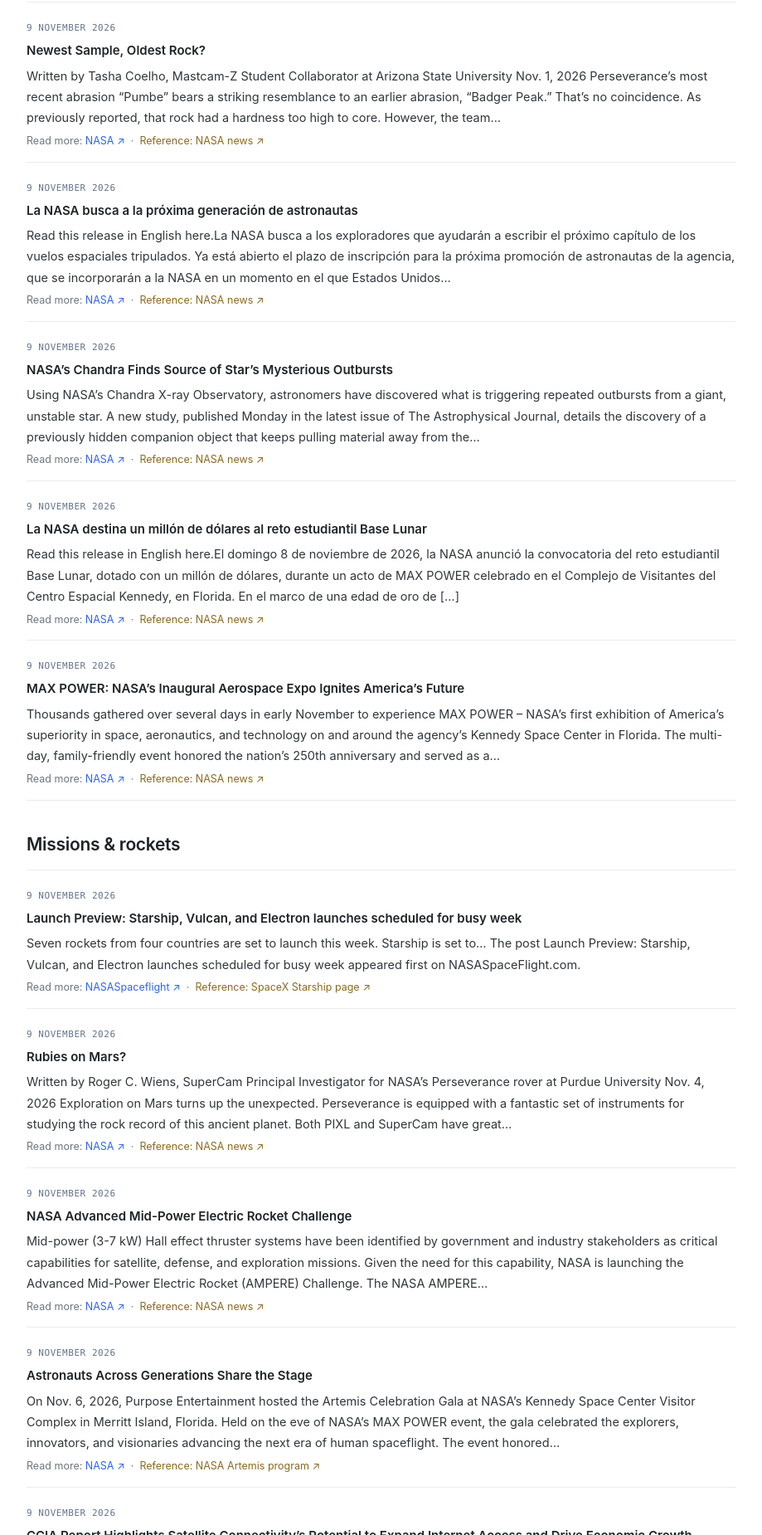
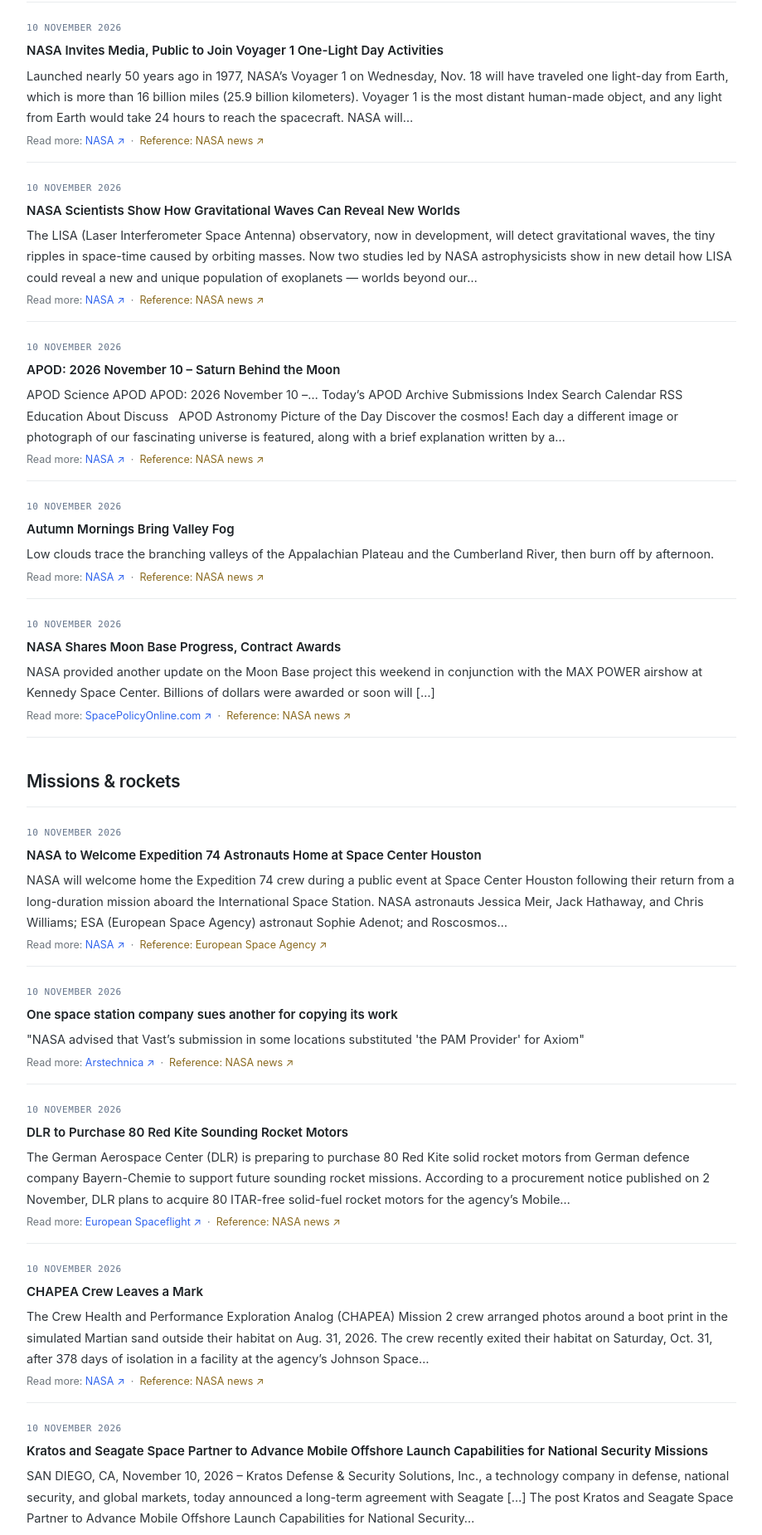
Before and after one commit to mais-pac/mais-pac.github.io, a website: page news/index.html in a window 1280 px wide. Shown: the part 950-2800 px from the top of the page at 83% size, without its empty margins (340-1259 px from the left). Drawn offline with Linux system fonts and the light colour scheme.

Commit message:
Auto-refresh News page [skip ci]

```diff
--- a/news/index.html
+++ b/news/index.html
@@ -72,7 +72,7 @@
     <main id="main-content" class="teaching-main">
       <h2 class="page-title">Sky &amp; Space News</h2>
       <p class="auto-refresh-badge"><span class="nav-live-dot" aria-hidden="true"></span> Refreshes automatically every day — no manual editing</p>
-      <p class="lead">What is happening above us and around the industry — pulled in automatically from NASA and the Spaceflight News API, then organised for club discussions. Last refreshed 10 November 2026 · 07:33 Ulaanbaatar time. Every item links to its source, plus a second reference so you can read deeper and form your own opinion.</p>
+      <p class="lead">What is happening above us and around the industry — pulled in automatically from NASA and the Spaceflight News API, then organised for club discussions. Last refreshed 11 November 2026 · 07:28 Ulaanbaatar time. Every item links to its source, plus a second reference so you can read deeper and form your own opinion.</p>
 
       <section aria-labelledby="wonder-title">
         <h2 id="wonder-title" class="sr-only-heading">Today's Cosmic Wonder</h2>
@@ -95,34 +95,34 @@
         <h2 id="astro-title">Astronomy &amp; space science</h2>
         <ul class="news-list">
           <li>
-            <span class="news-date">9 November 2026</span>
-            <h4>Newest Sample, Oldest Rock?</h4>
-            <p>Written by Tasha Coelho, Mastcam-Z Student Collaborator at Arizona State University Nov. 1, 2026 Perseverance’s most recent abrasion “Pumbe” bears a striking resemblance to an earlier abrasion, “Badger Peak.” That’s no coincidence. As previously reported, that rock had a hardness too high to core. However, the team…</p>
-            <p class="news-src">Read more: <a href="https://science.nasa.gov/blog/newest-sample-oldest-rock/" target="_blank" rel="noopener">NASA ↗</a> &nbsp;·&nbsp; <a class="news-ref" href="https://www.nasa.gov/news/" target="_blank" rel="noopener">Reference: NASA news ↗</a></p>
+            <span class="news-date">10 November 2026</span>
+            <h4>NASA Invites Media, Public to Join Voyager 1 One-Light Day Activities</h4>
+            <p>Launched nearly 50 years ago in 1977, NASA’s Voyager 1 on Wednesday, Nov. 18 will have traveled one light-day from Earth, which is more than 16 billion miles (25.9 billion kilometers). Voyager 1 is the most distant human-made object, and any light from Earth would take 24 hours to reach the spacecraft. NASA will…</p>
+            <p class="news-src">Read more: <a href="https://www.nasa.gov/news-release/nasa-invites-media-public-to-join-voyager-1-one-light-day-activities/" target="_blank" rel="noopener">NASA ↗</a> &nbsp;·&nbsp; <a class="news-ref" href="https://www.nasa.gov/news/" target="_blank" rel="noopener">Reference: NASA news ↗</a></p>
           </li>
           <li>
-            <span class="news-date">9 November 2026</span>
-            <h4>La NASA busca a la próxima generación de astronautas</h4>
-            <p>Read this release in English here.La NASA busca a los exploradores que ayudarán a escribir el próximo capítulo de los vuelos espaciales tripulados. Ya está abierto el plazo de inscripción para la próxima promoción de astronautas de la agencia, que se incorporarán a la NASA en un momento en el que Estados Unidos…</p>
-            <p class="news-src">Read more: <a href="https://www.nasa.gov/news-release/la-nasa-busca-a-la-proxima-generacion-de-astronautas/" target="_blank" rel="noopener">NASA ↗</a> &nbsp;·&nbsp; <a class="news-ref" href="https://www.nasa.gov/news/" target="_blank" rel="noopener">Reference: NASA news ↗</a></p>
+            <span class="news-date">10 November 2026</span>
+            <h4>NASA Scientists Show How Gravitational Waves Can Reveal New Worlds</h4>
+            <p>The LISA (Laser Interferometer Space Antenna) observatory, now in development, will detect gravitational waves, the tiny ripples in space-time caused by orbiting masses. Now two studies led by NASA astrophysicists show in new detail how LISA could reveal a new and unique population of exoplanets — worlds beyond our…</p>
+            <p class="news-src">Read more: <a href="https://science.nasa.gov/missions/lisa/gravitational-waves-can-reveal-new-worlds/" target="_blank" rel="noopener">NASA ↗</a> &nbsp;·&nbsp; <a class="news-ref" href="https://www.nasa.gov/news/" target="_blank" rel="noopener">Reference: NASA news ↗</a></p>
           </li>
           <li>
-            <span class="news-date">9 November 2026</span>
-            <h4>NASA’s Chandra Finds Source of Star’s Mysterious Outbursts</h4>
-            <p>Using NASA’s Chandra X-ray Observatory, astronomers have discovered what is triggering repeated outbursts from a giant, unstable star. A new study, published Monday in the latest issue of The Astrophysical Journal, details the discovery of a previously hidden companion object that keeps pulling material away from the…</p>
-            <p class="news-src">Read more: <a href="https://science.nasa.gov/missions/chandra/nasas-chandra-finds-source-of-stars-mysterious-outbursts/" target="_blank" rel="noopener">NASA ↗</a> &nbsp;·&nbsp; <a class="news-ref" href="https://www.nasa.gov/news/" target="_blank" rel="noopener">Reference: NASA news ↗</a></p>
+            <span class="news-date">10 November 2026</span>
+            <h4>APOD: 2026 November 10 – Saturn Behind the Moon</h4>
+            <p>APOD Science APOD APOD: 2026 November 10 –… Today’s APOD Archive Submissions Index Search Calendar RSS Education About Discuss   APOD Astronomy Picture of the Day Discover the cosmos! Each day a different image or photograph of our fascinating universe is featured, along with a brief explanation written by a…</p>
+            <p class="news-src">Read more: <a href="https://science.nasa.gov/image-article/apod-2026-november-10-saturn-behind-the-moon/" target="_blank" rel="noopener">NASA ↗</a> &nbsp;·&nbsp; <a class="news-ref" href="https://www.nasa.gov/news/" target="_blank" rel="noopener">Reference: NASA news ↗</a></p>
           </li>
           <li>
-            <span class="news-date">9 November 2026</span>
-            <h4>La NASA destina un millón de dólares al reto estudiantil Base Lunar</h4>
-            <p>Read this release in English here.El domingo 8 de noviembre de 2026, la NASA anunció la convocatoria del reto estudiantil Base Lunar, dotado con un millón de dólares, durante un acto de MAX POWER celebrado en el Complejo de Visitantes del Centro Espacial Kennedy, en Florida. En el marco de una edad de oro de […]</p>
-            <p class="news-src">Read more: <a href="https://www.nasa.gov/news-release/la-nasa-destina-un-millon-de-dolares-al-reto-estudiantil-base-lunar/" target="_blank" rel="noopener">NASA ↗</a> &nbsp;·&nbsp; <a class="news-ref" href="https://www.nasa.gov/news/" target="_blank" rel="noopener">Reference: NASA news ↗</a></p>
+            <span class="news-date">10 November 2026</span>
+            <h4>Autumn Mornings Bring Valley Fog</h4>
+            <p>Low clouds trace the branching valleys of the Appalachian Plateau and the Cumberland River, then burn off by afternoon.</p>
+            <p class="news-src">Read more: <a href="https://science.nasa.gov/earth/earth-observatory/autumn-mornings-bring-valley-fog/" target="_blank" rel="noopener">NASA ↗</a> &nbsp;·&nbsp; <a class="news-ref" href="https://www.nasa.gov/news/" target="_blank" rel="noopener">Reference: NASA news ↗</a></p>
           </li>
           <li>
-            <span class="news-date">9 November 2026</span>
-            <h4>MAX POWER: NASA’s Inaugural Aerospace Expo Ignites America’s Future</h4>
-            <p>Thousands gathered over several days in early November to experience MAX POWER – NASA’s first exhibition of America’s superiority in space, aeronautics, and technology on and around the agency’s Kennedy Space Center in Florida. The multi-day, family-friendly event honored the nation’s 250th anniversary and served as a…</p>
-            <p class="news-src">Read more: <a href="https://www.nasa.gov/general/max-power-nasas-inaugural-aerospace-expo-ignites-americas-future/" target="_blank" rel="noopener">NASA ↗</a> &nbsp;·&nbsp; <a class="news-ref" href="https://www.nasa.gov/news/" target="_blank" rel="noopener">Reference: NASA news ↗</a></p>
+            <span class="news-date">10 November 2026</span>
+            <h4>NASA Shares Moon Base Progress, Contract Awards</h4>
+            <p>NASA provided another update on the Moon Base project this weekend in conjunction with the MAX POWER airshow at Kennedy Space Center. Billions of dollars were awarded or soon will […]</p>
+            <p class="news-src">Read more: <a href="https://spacepolicyonline.com/news/nasa-shares-moon-base-progress-contract-awards/" target="_blank" rel="noopener">SpacePolicyOnline.com ↗</a> &nbsp;·&nbsp; <a class="news-ref" href="https://www.nasa.gov/news/" target="_blank" rel="noopener">Reference: NASA news ↗</a></p>
           </li>
         </ul>
       </section>
@@ -131,36 +131,35 @@
         <h2 id="missions-title">Missions &amp; rockets</h2>
         <ul class="news-list">
           <li>
-            <span class="news-date">9 November 2026</span>
-            <h4>Launch Preview: Starship, Vulcan, and Electron launches scheduled for busy week</h4>
-            <p>Seven rockets from four countries are set to launch this week. Starship is set to…
-The post Launch Preview: Starship, Vulcan, and Electron launches scheduled for busy week appeared first on NASASpaceFlight.com.</p>
-            <p class="news-src">Read more: <a href="https://www.nasaspaceflight.com/2026/11/launch-preview-11092026/" target="_blank" rel="noopener">NASASpaceflight ↗</a> &nbsp;·&nbsp; <a class="news-ref" href="https://www.spacex.com/vehicles/starship/" target="_blank" rel="noopener">Reference: SpaceX Starship page ↗</a></p>
+            <span class="news-date">10 November 2026</span>
+            <h4>NASA to Welcome Expedition 74 Astronauts Home at Space Center Houston</h4>
+            <p>NASA will welcome home the Expedition 74 crew during a public event at Space Center Houston following their return from a long-duration mission aboard the International Space Station. NASA astronauts Jessica Meir, Jack Hathaway, and Chris Williams; ESA (European Space Agency) astronaut Sophie Adenot; and Roscosmos…</p>
+            <p class="news-src">Read more: <a href="https://www.nasa.gov/news-release/nasa-to-welcome-expedition-74-astronauts-home-at-space-center-houston/" target="_blank" rel="noopener">NASA ↗</a> &nbsp;·&nbsp; <a class="news-ref" href="https://www.esa.int/" target="_blank" rel="noopener">Reference: European Space Agency ↗</a></p>
           </li>
           <li>
-            <span class="news-date">9 November 2026</span>
-            <h4>Rubies on Mars?</h4>
-            <p>Written by Roger C. Wiens, SuperCam Principal Investigator for NASA’s Perseverance rover at Purdue University Nov. 4, 2026 Exploration on Mars turns up the unexpected. Perseverance is equipped with a fantastic set of instruments for studying the rock record of this ancient planet. Both PIXL and SuperCam have great…</p>
-            <p class="news-src">Read more: <a href="https://science.nasa.gov/blog/rubies-on-mars/" target="_blank" rel="noopener">NASA ↗</a> &nbsp;·&nbsp; <a class="news-ref" href="https://www.nasa.gov/news/" target="_blank" rel="noopener">Reference: NASA news ↗</a></p>
+            <span class="news-date">10 November 2026</span>
+            <h4>One space station company sues another for copying its work</h4>
+            <p>"NASA advised that Vast’s submission in some locations substituted 'the PAM Provider' for Axiom"</p>
+            <p class="news-src">Read more: <a href="https://arstechnica.com/space/2026/11/one-space-station-company-sues-another-for-copying-its-work/" target="_blank" rel="noopener">Arstechnica ↗</a> &nbsp;·&nbsp; <a class="news-ref" href="https://www.nasa.gov/news/" target="_blank" rel="noopener">Reference: NASA news ↗</a></p>
           </li>
           <li>
-            <span class="news-date">9 November 2026</span>
-            <h4>NASA Advanced Mid-Power Electric Rocket Challenge</h4>
-            <p>Mid-power (3-7 kW) Hall effect thruster systems have been identified by government and industry stakeholders as critical capabilities for satellite, defense, and exploration missions. Given the need for this capability, NASA is launching the Advanced Mid-Power Electric Rocket (AMPERE) Challenge. The NASA AMPERE…</p>
-            <p class="news-src">Read more: <a href="https://www.nasa.gov/directorates/stmd/prizes-challenges-crowdsourcing-program/center-of-excellence-for-collaborative-innovation-coeci/nasa-advanced-mid-power-electric-rocket-challenge/" target="_blank" rel="noopener">NASA ↗</a> &nbsp;·&nbsp; <a class="news-ref" href="https://www.nasa.gov/news/" target="_blank" rel="noopener">Reference: NASA news ↗</a></p>
+            <span class="news-date">10 November 2026</span>
+            <h4>DLR to Purchase 80 Red Kite Sounding Rocket Motors</h4>
+            <p>The German Aerospace Center (DLR) is preparing to purchase 80 Red Kite solid rocket motors from German defence company Bayern-Chemie to support future sounding rocket missions. According to a procurement notice published on 2 November, DLR plans to acquire 80 ITAR-free solid-fuel rocket motors for the agency’s Mobile…</p>
+            <p class="news-src">Read more: <a href="https://europeanspaceflight.com/dlr-to-purchase-80-red-kite-sounding-rocket-motors/" target="_blank" rel="noopener">European Spaceflight ↗</a> &nbsp;·&nbsp; <a class="news-ref" href="https://www.nasa.gov/news/" target="_blank" rel="noopener">Reference: NASA news ↗</a></p>
           </li>
           <li>
-            <span class="news-date">9 November 2026</span>
-            <h4>Astronauts Across Generations Share the Stage</h4>
-            <p>On Nov. 6, 2026, Purpose Entertainment hosted the Artemis Celebration Gala at NASA’s Kennedy Space Center Visitor Complex in Merritt Island, Florida. Held on the eve of NASA’s MAX POWER event, the gala celebrated the explorers, innovators, and visionaries advancing the next era of human spaceflight. The event honored…</p>
-            <p class="news-src">Read more: <a href="https://www.nasa.gov/image-article/astronauts-across-generations-share-the-stage/" target="_blank" rel="noopener">NASA ↗</a> &nbsp;·&nbsp; <a class="news-ref" href="https://www.nasa.gov/humans-in-space/artemis/" target="_blank" rel="noopener">Reference: NASA Artemis program ↗</a></p>
+            <span class="news-date">10 November 2026</span>
+            <h4>CHAPEA Crew Leaves a Mark</h4>
+            <p>The Crew Health and Performance Exploration Analog (CHAPEA) Mission 2 crew arranged photos around a boot print in the simulated Martian sand outside their habitat on Aug. 31, 2026. The crew recently exited their habitat on Saturday, Oct. 31, after 378 days of isolation in a facility at the agency’s Johnson Space…</p>
+            <p class="news-src">Read more: <a href="https://www.nasa.gov/image-article/chapea-crew-leaves-a-mark/" target="_blank" rel="noopener">NASA ↗</a> &nbsp;·&nbsp; <a class="news-ref" href="https://www.nasa.gov/news/" target="_blank" rel="noopener">Reference: NASA news ↗</a></p>
           </li>
           <li>
-            <span class="news-date">9 November 2026</span>
-            <h4>CCIA Report Highlights Satellite Connectivity’s Potential to Expand Internet Access and Drive Economic Growth</h4>
-            <p>Washington — The Computer &amp; Communications Industry Association today released Connecting the World: Unlocking the Potential of Satellite Connectivity, a new report examining how satellite technology can expand internet access, […]
-The post CCIA Report Highlights Satellite Connectivity’s Potential to Expand Internet…</p>
-            <p class="news-src">Read more: <a href="https://spacenews.com/ccia-report-highlights-satellite-connectivitys-potential-to-expand-internet-access-and-drive-economic-growth/" target="_blank" rel="noopener">SpaceNews ↗</a> &nbsp;·&nbsp; <a class="news-ref" href="https://www.nasa.gov/news/" target="_blank" rel="noopener">Reference: NASA news ↗</a></p>
+            <span class="news-date">10 November 2026</span>
+            <h4>Kratos and Seagate Space Partner to Advance Mobile Offshore Launch Capabilities for National Security Missions</h4>
+            <p>SAN DIEGO, CA, November 10, 2026 – Kratos Defense &amp; Security Solutions, Inc., a technology company in defense, national security, and global markets, today announced a long-term agreement with Seagate […]
+The post Kratos and Seagate Space Partner to Advance Mobile Offshore Launch Capabilities for National Security…</p>
+            <p class="news-src">Read more: <a href="https://spacenews.com/kratos-and-seagate-space-partner-to-advance-mobile-offshore-launch-capabilities-for-national-security-missions/" target="_blank" rel="noopener">SpaceNews ↗</a> &nbsp;·&nbsp; <a class="news-ref" href="https://www.nasa.gov/news/" target="_blank" rel="noopener">Reference: NASA news ↗</a></p>
           </li>
         </ul>
       </section>
@@ -173,12 +172,6 @@ The post CCIA Report Highlights Satellite Connectivity’s Potential to Expand I
             <h4>SpaceX now fundamentally an "infrastructure company," senior official says</h4>
             <p>"Grok analyzing the same video is 99.9 percent perfect."</p>
             <p class="news-src">Read more: <a href="https://arstechnica.com/space/2026/11/spacex-now-fundamentally-an-infrastructure-company-senior-official-says/" target="_blank" rel="noopener">Arstechnica ↗</a> &nbsp;·&nbsp; <a class="news-ref" href="https://www.spacex.com/" target="_blank" rel="noopener">Reference: SpaceX ↗</a></p>
-          </li>
-          <li>
-            <span class="news-date">6 November 2026</span>
-            <h4>Falcon 9 to launch from California on classified mission for U.S. Space Force</h4>
-            <p>Liftoff from pad 4E at Vandenberg Space Force Base is scheduled for 4:48 p.m. PST (7:48 p.m. EST / 0048 UTC). The mission is thought to be carrying satellites based on SpaceX’s Starshield platform.</p>
-            <p class="news-src">Read more: <a href="https://spaceflightnow.com/2026/11/06/falcon-9-to-launch-from-california-on-classified-mission-for-u-s-space-force/" target="_blank" rel="noopener">Spaceflight Now ↗</a> &nbsp;·&nbsp; <a class="news-ref" href="https://www.spacex.com/vehicles/falcon-9/" target="_blank" rel="noopener">Reference: SpaceX Falcon 9 page ↗</a></p>
           </li>
         </ul>
       </section>
```
